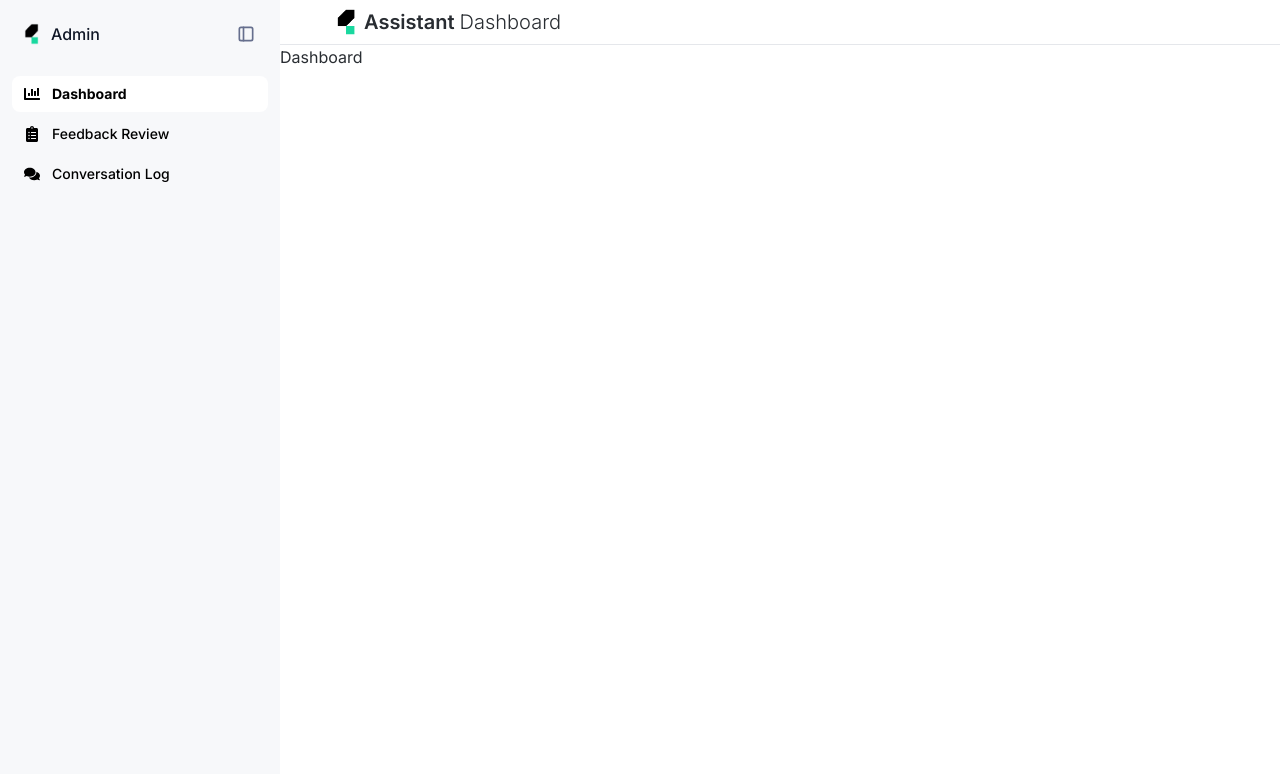
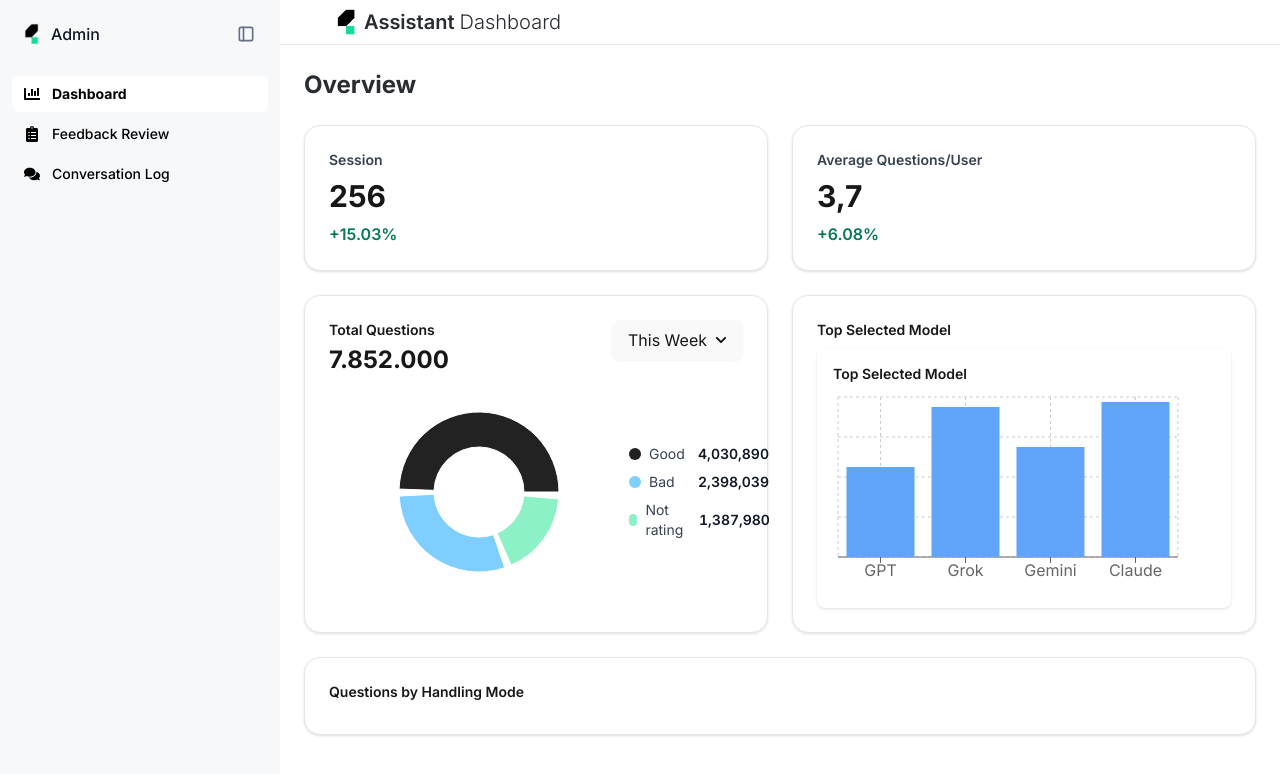
Before and after one commit to tpkdoan/Katalon-Dashboard, a Next.js app in the folder katalon-dashboard/: page / in a window 1280 px wide. Shown: the top 774 px of the page. Built offline with nearby package versions, Linux system fonts and the light colour scheme.

Commit message:
Implement Dashboard Overview

```diff
--- a/katalon-dashboard/app/components/Dashboard.tsx
+++ b/katalon-dashboard/app/components/Dashboard.tsx
@@ -1,3 +1,43 @@
+import { Charts } from "./Charts";
+import { TotalQuestionPieChart } from "./TotalQuestionPieChart";
+import { TopSelectedModelBarChart } from "./TopSelectedModelBarchart";
+
 export default function Dashboard() {
-    return <div className="text-[#292D32]">Dashboard</div>;
+    return (
+        <div className="p-6 space-y-6">
+            <div className="text-2xl font-bold text-[#292D32] mb-6">
+                Overview
+            </div>
+
+            {/* Row 1: Session & Avg Questions/User */}
+            <div className="grid grid-cols-2 gap-6">
+                <div className="bg-white rounded-2xl shadow-sm border border-gray-200 p-6 flex flex-col justify-between">
+                    <div className="text-sm font-semibold text-gray-700">Session</div>
+                    <div className="text-3xl font-bold mt-2">256</div>
+                    <div className="text-green-600 font-semibold mt-2">+15.03%</div>
+                </div>
+                <div className="bg-white rounded-2xl shadow-sm border border-gray-200 p-6 flex flex-col justify-between">
+                    <div className="text-sm font-semibold text-gray-700">Average Questions/User</div>
+                    <div className="text-3xl font-bold mt-2">3,7</div>
+                    <div className="text-green-600 font-semibold mt-2">+6.08%</div>
+                </div>
+            </div>
+
+            {/* Row 2: Total Questions & Top Selected Model */}
+            <div className="grid grid-cols-2 gap-6">
+                <div className="bg-white rounded-2xl shadow-sm border border-gray-200 p-6">
+                    <TotalQuestionPieChart />
+                </div>
+                <div className="bg-white rounded-2xl shadow-sm border border-gray-200 p-6">
+                    <div className="text-sm font-semibold mb-2">Top Selected Model</div>
+                    <TopSelectedModelBarChart />
+                </div>
+            </div>
+
+            {/* Row 3: Questions by Handling Mode */}
+            <div className="bg-white rounded-2xl shadow-sm border border-gray-200 p-6">
+                <div className="text-sm font-semibold mb-2">Questions by Handling Mode</div>
+            </div>
+        </div>
+    );
 }
--- /dev/null
+++ b/katalon-dashboard/app/components/TopSelectedModelBarchart.tsx
@@ -0,0 +1,23 @@
+"use client";
+import { BarChart, Bar, XAxis, Tooltip, CartesianGrid } from 'recharts';
+
+const data = [
+  { name: 'GPT', value: 18000 },
+  { name: 'Grok', value: 30000 },
+  { name: 'Gemini', value: 22000 },
+  { name: 'Claude', value: 31000 },
+];
+
+export function TopSelectedModelBarChart() {
+  return (
+    <div className="bg-white shadow rounded-lg p-4">
+      <h4 className="text-sm font-semibold mb-2">Top Selected Model</h4>
+      <BarChart width={350} height={200} data={data}>
+        <CartesianGrid strokeDasharray="3 3" />
+        <XAxis dataKey="name" />
+        <Tooltip />
+        <Bar dataKey="value" fill="#60a5fa" />
+      </BarChart>
+    </div>
+  );
+}
--- /dev/null
+++ b/katalon-dashboard/app/components/TotalQuestionPieChart.tsx
@@ -0,0 +1,81 @@
+"use client";
+import { FaFilter, FaChevronDown } from 'react-icons/fa';
+// components/PieChartCard.tsx
+import { PieChart, Pie, Cell } from 'recharts';
+import { useState } from 'react';
+const data = [
+  { name: 'Good', value: 4030890, color: '#222' },
+  { name: 'Bad', value: 2398039, color: '#7ECFFF' },
+  { name: 'Not rating', value: 1387980, color: '#8CF2C6' },
+];
+
+// const COLORS = data.map(d => d.color);
+
+
+export function TotalQuestionPieChart() {
+  const total = data.reduce((sum, d) => sum + d.value, 0);
+  const [isFilterOpen, setIsFilterOpen] = useState(false);
+
+  return (
+    <div className="flex flex-col w-full h-full">
+      {/* Header */}
+      <div className="flex justify-between items-start mb-2">
+        <div>
+          <div className="text-sm font-semibold">Total Questions</div>
+          <div className="text-2xl font-bold mt-1">7.852.000</div>
+        </div>
+        <button
+            onClick={() => setIsFilterOpen(!isFilterOpen)}
+            className="flex items-center gap-2 px-4 py-2 rounded-lg bg-[#F9F9FA] hover:bg-gray-50 transition-colors cursor-pointer shadow-xs"
+        >
+            <span>This Week</span>
+
+            <FaChevronDown className={`h-3 w-3 transition-transform ${isFilterOpen ? 'rotate-180' : ''}`} />
+        </button>
+      </div>
+
+      {/* Content */}
+      <div className="flex items-center justify-between mt-2">
+        {/* Pie Chart */}
+        <div>
+            <PieChart width={300} height={200}>
+                <Pie
+                data={data}
+                cx="50%"
+                cy="50%"
+                innerRadius={45}
+                outerRadius={80}
+                paddingAngle={5}
+                dataKey="value"
+                >
+                {data.map((entry, idx) => (
+                    <Cell key={`cell-${idx}`} fill={entry.color} />
+                ))}
+                </Pie>
+
+            </PieChart>
+        </div>
+
+        {/* Legend */}
+        <div className="flex flex-col gap-2">
+          {data.map((entry, idx) => (
+            <div key={entry.name} className="flex justify-between items-center min-w-[140px]">
+
+              <div className="flex items-center gap-2">
+                <span
+                  className="inline-block w-3 h-3 rounded-full"
+                  style={{ backgroundColor: entry.color }}
+                />
+                <span className="text-sm text-gray-700">{entry.name}</span>
+              </div>
+
+              <div className="ml-2 text-sm font-semibold text-gray-900 tabular-nums text-right min-w-[70px]">
+                {entry.value.toLocaleString("en-US")}
+              </div>
+            </div>
+          ))}
+        </div>
+      </div>
+    </div>
+  );
+}
--- a/katalon-dashboard/package.json
+++ b/katalon-dashboard/package.json
@@ -15,7 +15,8 @@
     "next": "15.3.4",
     "react": "^19.0.0",
     "react-dom": "^19.0.0",
-    "react-icons": "^5.5.0"
+    "react-icons": "^5.5.0",
+    "recharts": "^3.0.2"
   },
   "devDependencies": {
     "@eslint/eslintrc": "^3",
```
Also changed, not shown: 1 other file (tests, documents, lock files or other folders).
